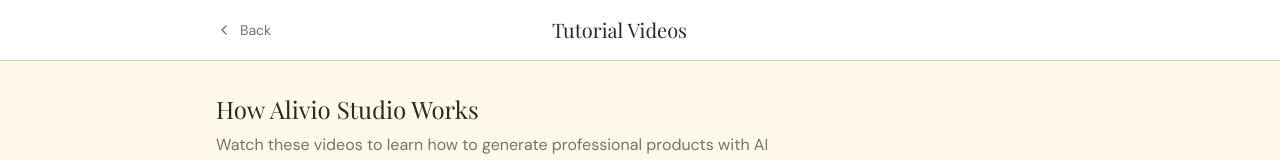
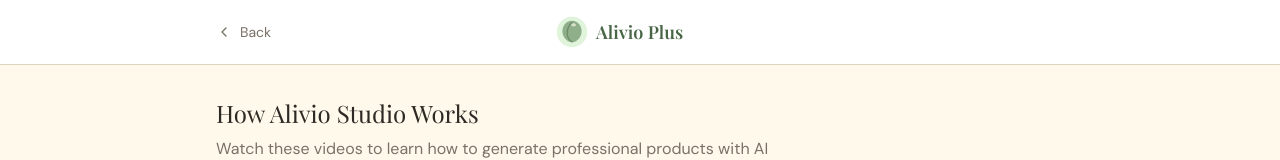
Before and after one commit to Ferousco-dev/shoplify, a Next.js app: page /tutorial in a window 1280 px wide. Shown: the top 160 px of the page. Built offline with nearby package versions, Linux system fonts and the light colour scheme; a web font is replaced by a local one.

Commit message:
Add AlivioMark logo to sidebar, tutorial header, and error page

```diff
--- a/src/app/error.tsx
+++ b/src/app/error.tsx
@@ -1,6 +1,8 @@
 "use client";
 
 import { useEffect } from "react";
+import Link from "next/link";
+import { AlivioMark } from "@/components/brand/alivio-mark";
 
 export default function GlobalError({
   error,
@@ -14,7 +16,11 @@
   }, [error]);
 
   return (
-    <div className="min-h-screen flex items-center justify-center bg-background p-md">
+    <div className="min-h-screen flex flex-col items-center justify-center bg-background p-md gap-lg">
+      <Link href="/" className="flex items-center gap-sm mb-sm">
+        <AlivioMark className="w-10 h-10" />
+        <span className="font-section-heading text-lg text-primary font-semibold">Alivio Plus</span>
+      </Link>
       <div className="max-w-xl w-full rounded-3xl border border-error/30 bg-error-container/40 p-lg">
         <h2 className="font-section-heading text-xl text-on-error-container mb-xs">
           Something went wrong
--- a/src/app/tutorial/page.tsx
+++ b/src/app/tutorial/page.tsx
@@ -1,16 +1,22 @@
 import Link from "next/link";
 import { ChevronLeft } from "lucide-react";
+import { AlivioMark } from "@/components/brand/alivio-mark";
 
 export default function TutorialPage() {
   return (
     <div className="min-h-screen">
       <header className="border-b border-border bg-surface-container-lowest">
         <div className="mx-auto flex max-w-4xl items-center justify-between px-6 py-4">
-          <Link href="/" className="flex items-center gap-2 text-sm text-text-muted hover:text-text-primary">
+          <Link href="/" className="flex items-center gap-2 text-sm text-text-muted hover:text-text-primary transition-colors">
             <ChevronLeft size={16} />
             Back
           </Link>
-          <h1 className="font-section-heading text-xl">Tutorial Videos</h1>
+          <Link href="/" className="flex items-center gap-sm">
+            <AlivioMark className="w-8 h-8" />
+            <span className="font-section-heading text-lg text-primary font-semibold leading-none hidden sm:block">
+              Alivio Plus
+            </span>
+          </Link>
           <div className="w-24" />
         </div>
       </header>
--- a/src/components/layout/app-shell.tsx
+++ b/src/components/layout/app-shell.tsx
@@ -7,6 +7,7 @@
 import { cn } from "@/lib/cn";
 import { Icon } from "@/components/ui/icon";
 import { OrganicBlob } from "@/components/brand/organic-blob";
+import { AlivioMark } from "@/components/brand/alivio-mark";
 
 type NavItem = {
   href: string;
@@ -249,14 +250,17 @@
       )}
     >
       <div className="mb-xl flex items-start justify-between gap-sm">
-        <div>
-          <h1 className="font-section-heading text-section-heading text-primary font-semibold leading-none">
-            Alivio Plus
-          </h1>
-          <p className="font-ui-label text-ui-label text-text-muted mt-xs">
-            Gently automating your shop
-          </p>
-        </div>
+        <Link href="/dashboard" className="flex items-center gap-sm group">
+          <AlivioMark className="w-10 h-10 flex-shrink-0 group-hover:scale-105 transition-transform duration-150" />
+          <div className="leading-none">
+            <h1 className="font-section-heading text-lg text-primary font-semibold leading-none">
+              Alivio Plus
+            </h1>
+            <p className="font-spoonie-italic text-xs text-text-muted italic mt-0.5">
+              By/For/With Spoonies
+            </p>
+          </div>
+        </Link>
         {/* Close button — mobile only. Desktop sidebar is always pinned so
             no close affordance is needed. */}
         <button
```
